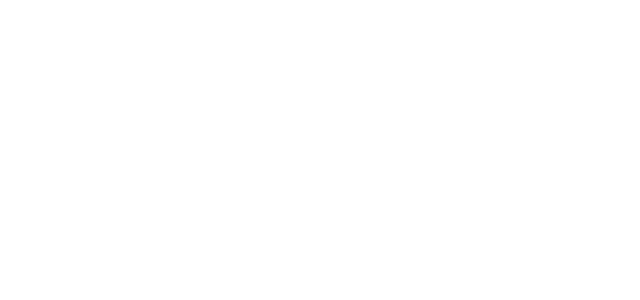
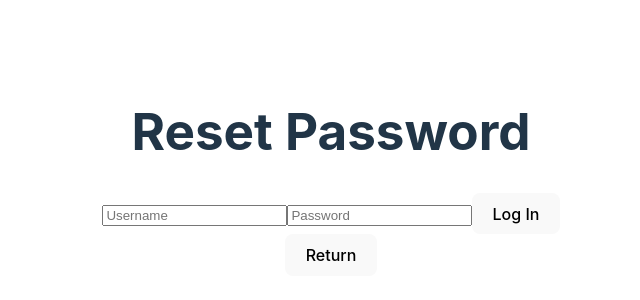
Before and after one commit to PedazoDePan4/web_clase, a React (Vite) app: page /reset in a window 1280 px wide. Before the commit this address had no page. Shown: the part 228-528 px from the top of the page, without its empty margins (309-949 px from the left). Built offline with nearby package versions, Linux system fonts and the light colour scheme.

Commit message:
Avance signup y recuperar contraseña

```diff
--- a/src/App.jsx
+++ b/src/App.jsx
@@ -5,6 +5,8 @@ import Login from './components/Login';
 import AdminPage from './components/AdminPage';
 import HomePage from './components/HomePage';
 import Navbar from './components/Navbar';
+import Signup from './components/Signup';
+import ResetPassword from './components/ResetPassword';
 
 
 function App() {
@@ -16,6 +18,8 @@ function App() {
       <Routes>
         <Route path="/" element={<Login setLogin={setLogin} />} />
         <Route path="/login" element={<Login setLogin={setLogin} />} />
+        <Route path='/signup' element={<Signup/>} />
+        <Route path='/reset' element={<ResetPassword/>} />
         <Route path='/home' element={login ? <HomePage setLogin={setLogin} /> : <Navigate to="/login" />} />
         <Route path="/admin" element={login ? <AdminPage setLogin={setLogin} /> : <Navigate to="/login" />} />
       </Routes>
--- a/src/components/Login.jsx
+++ b/src/components/Login.jsx
@@ -29,6 +29,8 @@ function Login({ setLogin }) {
         <input type="text" id="username" placeholder="Username" required />
         <input type="password" id="password" placeholder="Password" required />
         <button type="submit" onClick={validateForm}>Log In</button>
+        <button onClick={() => navigate('/signup')}>Sign Up</button>
+        <button onClick={() => navigate('/reset')}>Reset Password</button>
       </form>
       <style jsx>{`
           @keyframes spin {
--- /dev/null
+++ b/src/components/ResetPassword.jsx
@@ -0,0 +1,20 @@
+import { useNavigate } from "react-router-dom";
+
+
+function ResetPassword() {
+    const navigate = useNavigate();
+
+    return (
+        <div>
+            <h1>Reset Password</h1>
+            <form action="">
+                <input type="text" id="username" placeholder="Username" required />
+                <input type="password" id="password" placeholder="Password" required />
+                <button type="submit" onClick={console.log("amogus")}>Log In</button>
+            </form>
+            <button onClick={() => navigate('/')}>Return</button>
+        </div>
+    )
+}
+
+export default ResetPassword;
--- /dev/null
+++ b/src/components/Signup.jsx
@@ -0,0 +1,20 @@
+import { useNavigate } from "react-router-dom";
+
+
+function Signup() {
+    const navigate = useNavigate();
+
+    return (
+        <div>
+            <h1>Signup</h1>
+            <form action="">
+                <input type="text" id="username" placeholder="Username" required />
+                <input type="password" id="password" placeholder="Password" required />
+                <button type="submit" onClick={console.log("amogus")}>Log In</button>
+            </form>
+            <button onClick={() => navigate('/')}>Return</button>
+        </div>
+    );
+}
+
+export default Signup;
```
